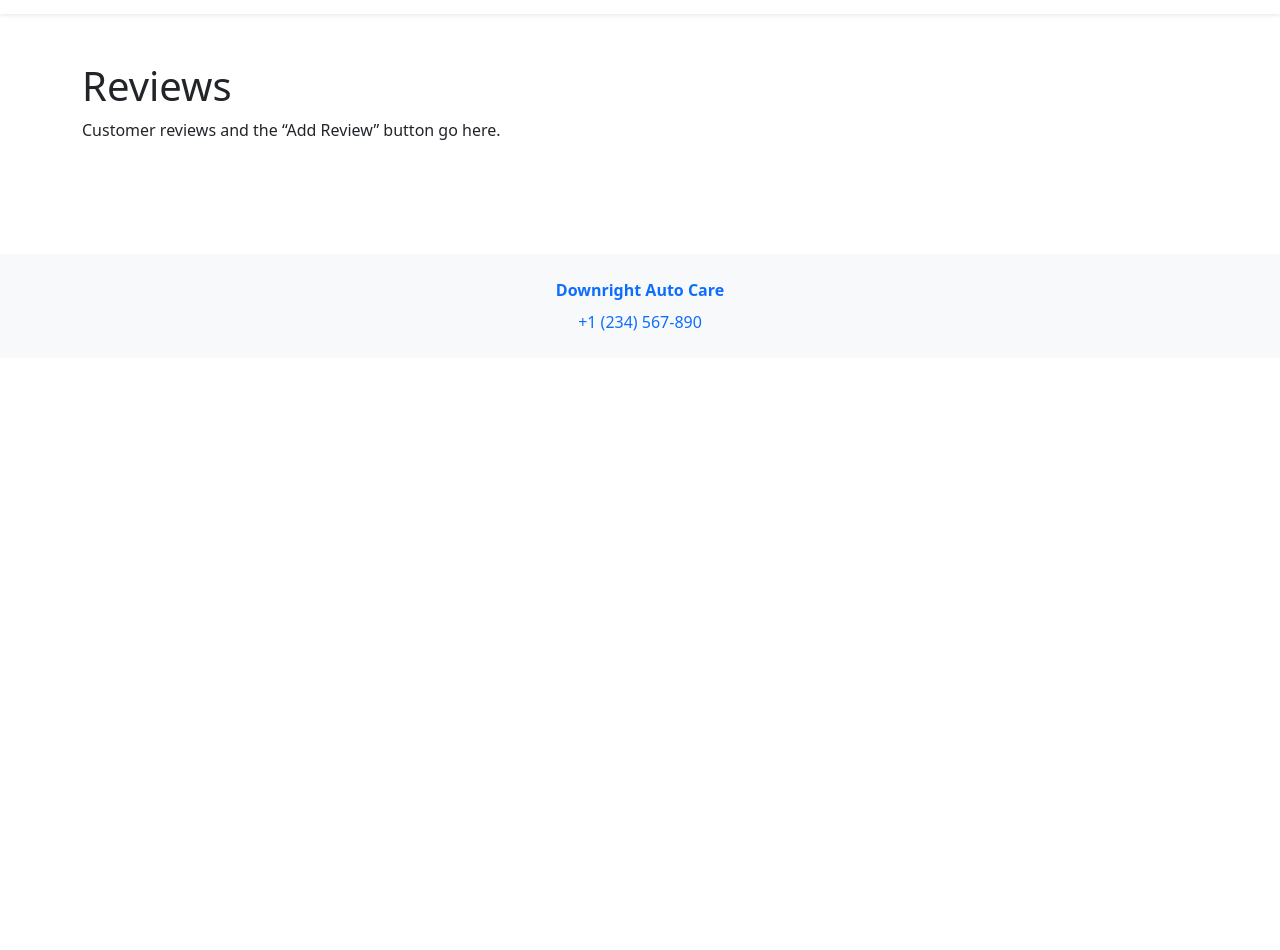
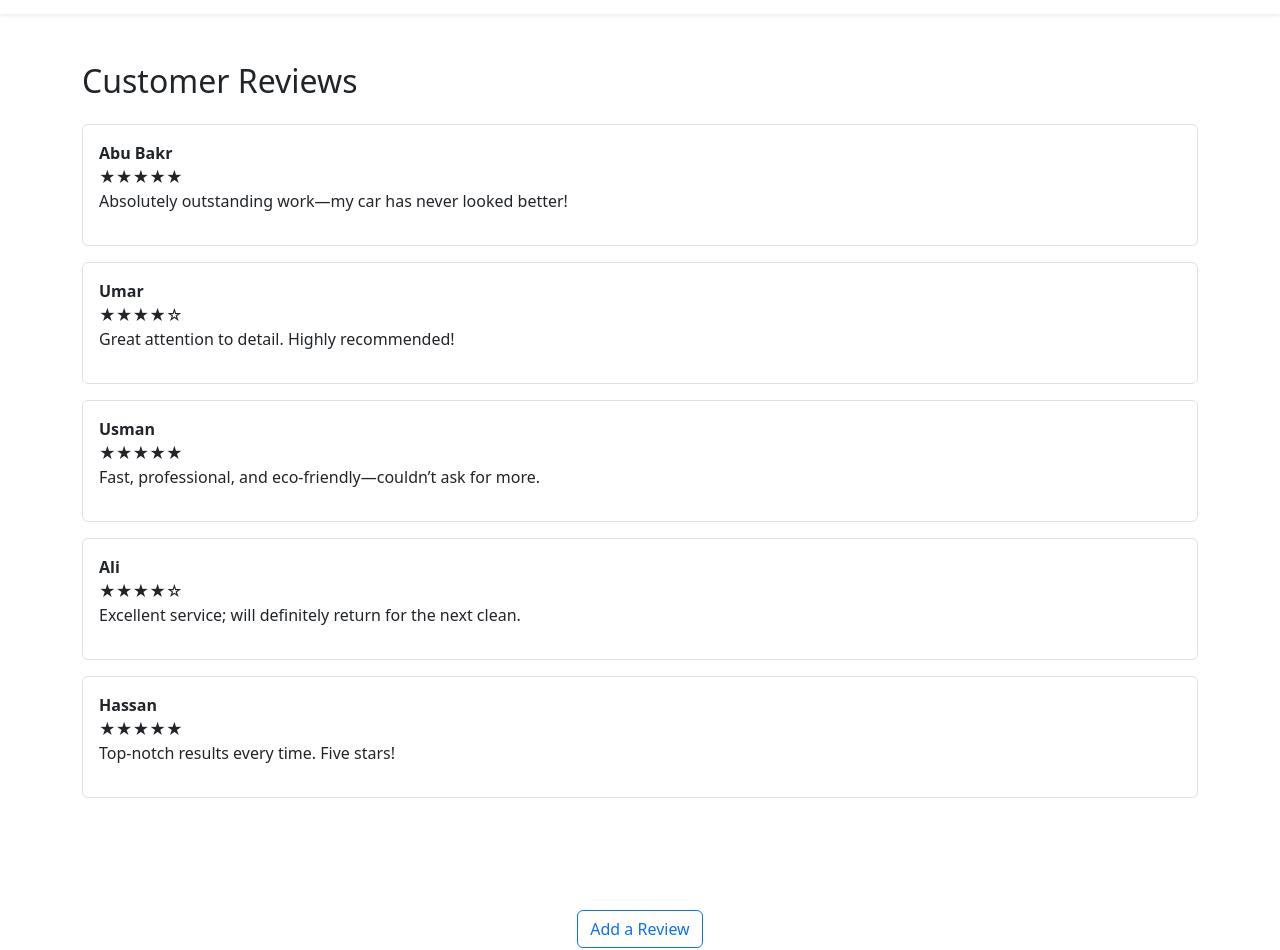
Before and after one commit to usmanAfzalKhan/downright-auto-care-site, a React (Vite) app: page /reviews in a window 1280 px wide. Shown: the part 42-992 px from the top of the page. Before the commit the page ends 800 px from the top, so only its background shows below. Built offline with nearby package versions, Linux system fonts and the light colour scheme.

Commit message:
feat: make AddReviewForm expandable with clickable star rating and validation

```diff
--- /dev/null
+++ b/src/components/AddReviewForm.jsx
@@ -0,0 +1,100 @@
+// src/components/AddReviewForm.jsx
+import React, { useState } from 'react';
+
+export default function AddReviewForm() {
+  const [showForm, setShowForm] = useState(false);
+  const [name, setName] = useState('');
+  const [stars, setStars] = useState(0);
+  const [text, setText] = useState('');
+  const [submitted, setSubmitted] = useState(false);
+
+  const handleSubmit = async (e) => {
+    e.preventDefault();
+    if (!name.trim() || stars < 1 || !text.trim()) {
+      return; // simple guard; you can show an error message here
+    }
+    // TODO: call your Netlify function to write to Firestore
+    // await fetch('/.netlify/functions/submitReview', { ... })
+
+    setSubmitted(true);
+  };
+
+  if (!showForm) {
+    return (
+      <div className="container py-5 text-center">
+        <button
+          className="btn btn-outline-primary"
+          onClick={() => setShowForm(true)}
+        >
+          Add a Review
+        </button>
+      </div>
+    );
+  }
+
+  return (
+    <section className="add-review py-5">
+      <div className="container">
+        {submitted ? (
+          <div className="alert alert-success">
+            Thanks! Your review has been submitted.
+          </div>
+        ) : (
+          <>
+            <h3 className="mb-4">Add a Review</h3>
+            <form onSubmit={handleSubmit}>
+              <div className="mb-3">
+                <label htmlFor="review-name" className="form-label">
+                  Name<span className="text-danger">*</span>
+                </label>
+                <input
+                  id="review-name"
+                  type="text"
+                  className="form-control"
+                  value={name}
+                  onChange={(e) => setName(e.target.value)}
+                  required
+                />
+              </div>
+
+              <div className="mb-3">
+                <label className="form-label">
+                  Rating<span className="text-danger">*</span>
+                </label>
+                <div>
+                  {[1, 2, 3, 4, 5].map((i) => (
+                    <span
+                      key={i}
+                      onClick={() => setStars(i)}
+                      style={{ cursor: 'pointer', fontSize: '1.5rem', color: i <= stars ? '#ffc107' : '#e4e5e9' }}
+                    >
+                      &#9733;
+                    </span>
+                  ))}
+                </div>
+              </div>
+
+              <div className="mb-3">
+                <label htmlFor="review-text" className="form-label">
+                  Review<span className="text-danger">*</span>
+                </label>
+                <textarea
+                  id="review-text"
+                  className="form-control"
+                  rows="4"
+                  value={text}
+                  onChange={(e) => setText(e.target.value)}
+                  required
+                />
+              </div>
+
+              <button type="submit" className="btn btn-primary">
+                Submit Review
+              </button>
+            </form>
+          </>
+        )}
+      </div>
+    </section>
+  );
+}
--- a/src/components/ReviewList.jsx
+++ b/src/components/ReviewList.jsx
@@ -0,0 +1,28 @@
+// src/components/ReviewList.jsx
+import React from 'react';
+
+// Seeded reviews (will be stored in Firestore on deploy)
+const seededReviews = [
+  { name: 'Abu Bakr', stars: 5, text: 'Absolutely outstanding work—my car has never looked better!' },
+  { name: 'Umar',     stars: 4, text: 'Great attention to detail. Highly recommended!' },
+  { name: 'Usman',    stars: 5, text: 'Fast, professional, and eco-friendly—couldn’t ask for more.' },
+  { name: 'Ali',      stars: 4, text: 'Excellent service; will definitely return for the next clean.' },
+  { name: 'Hassan',   stars: 5, text: 'Top-notch results every time. Five stars!' },
+];
+
+export default function ReviewList() {
+  return (
+    <section className="review-list py-5">
+      <div className="container">
+        <h2 className="mb-4">Customer Reviews</h2>
+        {seededReviews.map((r, i) => (
+          <div key={i} className="border rounded p-3 mb-3">
+            <strong>{r.name}</strong>
+            <div>{'★'.repeat(r.stars) + '☆'.repeat(5 - r.stars)}</div>
+            <p>{r.text}</p>
+          </div>
+        ))}
+      </div>
+    </section>
+  );
+}
--- a/src/pages/Reviews.jsx
+++ b/src/pages/Reviews.jsx
@@ -1,11 +1,13 @@
 // src/pages/Reviews.jsx
 import React from 'react';
+import ReviewList from '../components/ReviewList';
+import AddReviewForm from '../components/AddReviewForm';
 
 export default function Reviews() {
   return (
-    <div className="container py-5">
-      <h1>Reviews</h1>
-      <p>Customer reviews and the “Add Review” button go here.</p>
-    </div>
+    <>
+      <ReviewList />
+      <AddReviewForm />
+    </>
   );
 }
```
